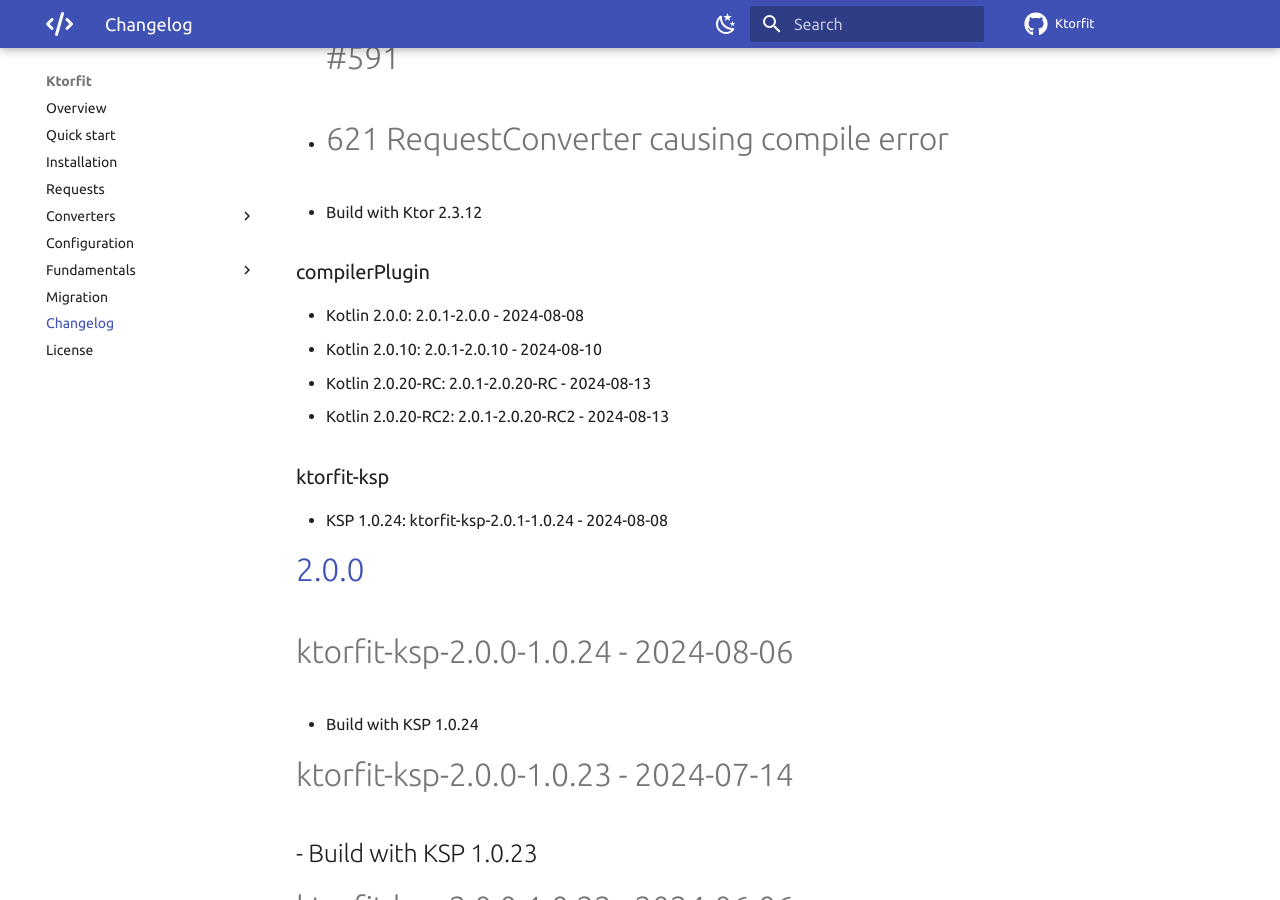
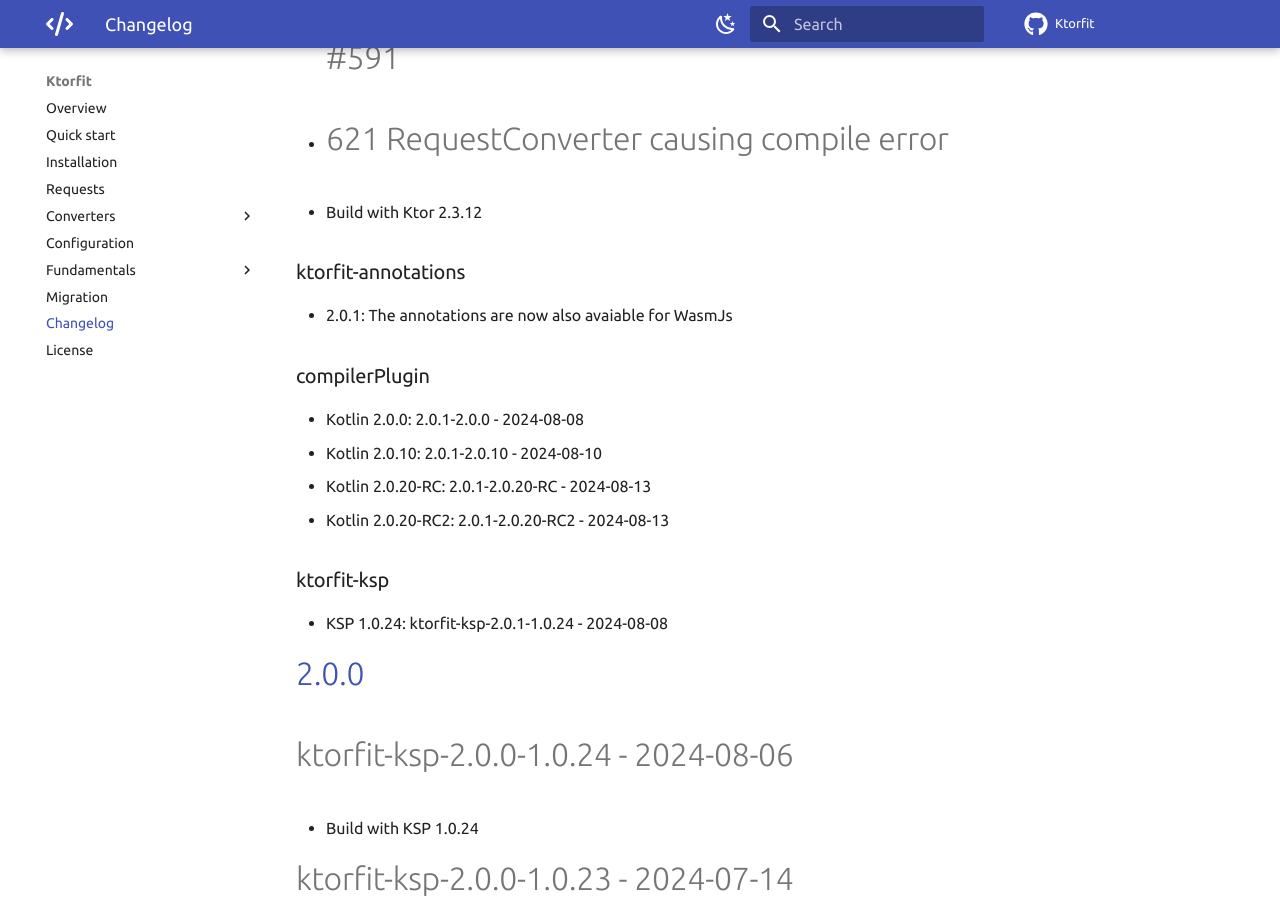
Before and after one commit to Foso/Ktorfit, an MkDocs documentation site: the page built from docs/CHANGELOG.md, in a window 1280 px wide and 900 px high, scrolled down 677 px. Built offline with MkDocs 1.6.1 and Material for MkDocs 9.7.7, drawn with Linux system fonts in a browser that asks for light colours; comment, search, counter and statistics services are not loaded.

Commit message:
Update CHANGELOG.md

```diff
--- a/docs/CHANGELOG.md
+++ b/docs/CHANGELOG.md
@@ -16,6 +16,9 @@
 - #591 Ktorfit plugin doesn't include correct generate source if build directory changes #591
 - #621 RequestConverter causing compile error
 - Build with Ktor 2.3.12
+
+### ktorfit-annotations
+- 2.0.1: The annotations are now also avaiable for WasmJs
 
 ### compilerPlugin
 - Kotlin 2.0.0: 2.0.1-2.0.0 - 2024-08-08
```
